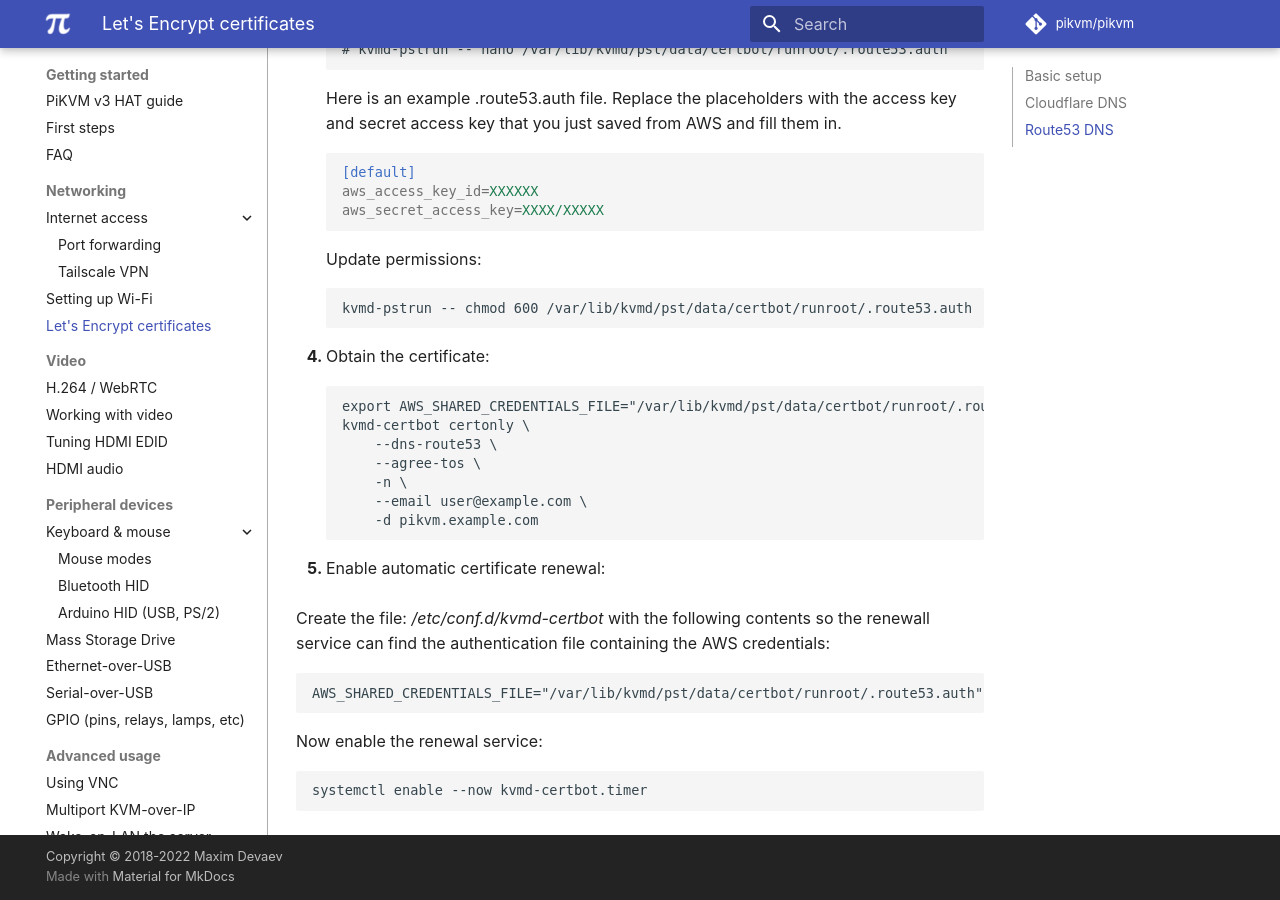
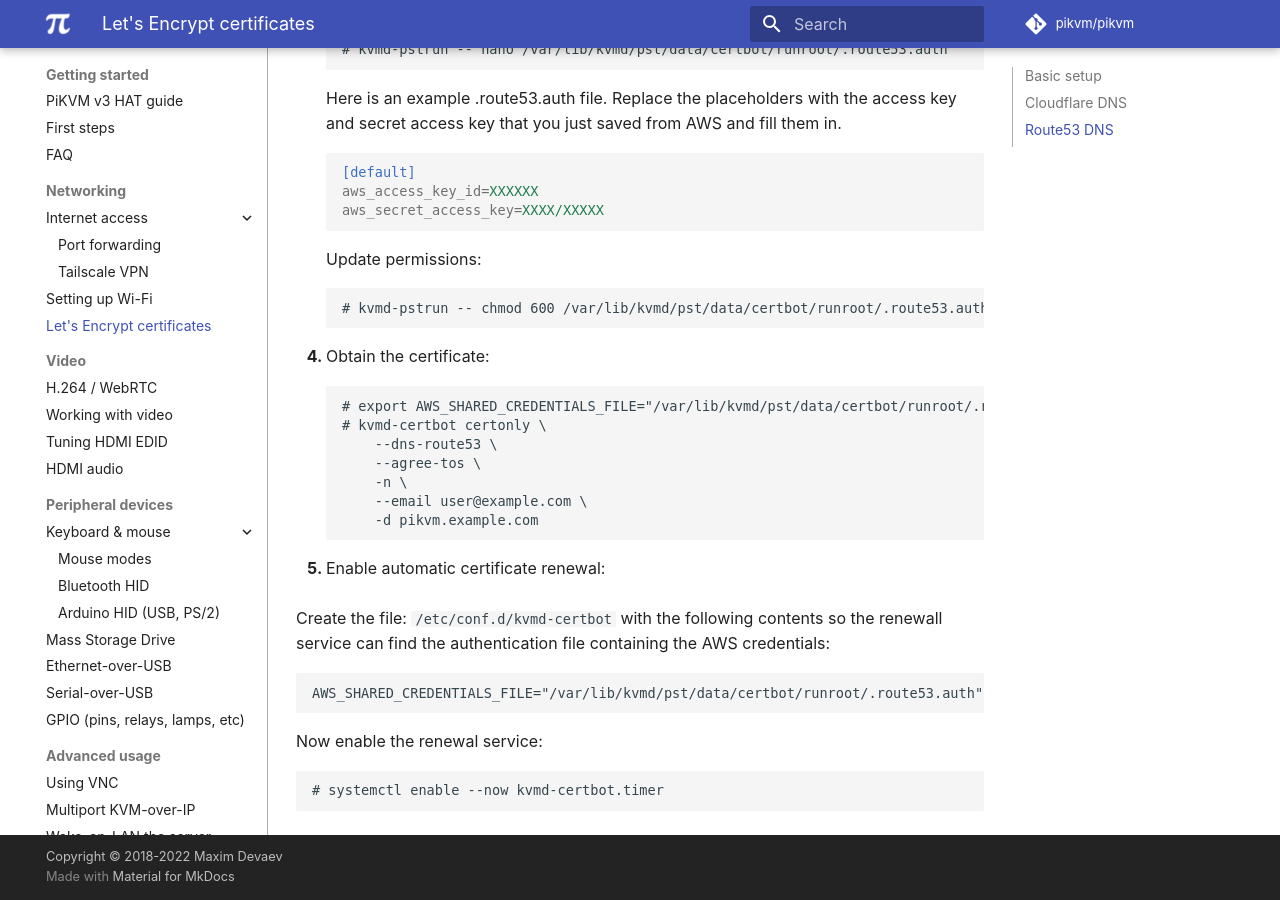
Before and after one commit to pikvm/pikvm, an MkDocs documentation site: the page built from docs/letsencrypt.md, in a window 1280 px wide and 900 px high, scrolled down 3393 px. Built offline with MkDocs 1.6.1 and Material for MkDocs 9.7.7, drawn with Linux system fonts in a browser that asks for light colours; some web fonts are replaced; comment, search, counter and statistics services are not loaded.

````diff
--- a/docs/letsencrypt.md
+++ b/docs/letsencrypt.md
@@ -147,13 +147,13 @@ This example shows that PiKVM may not be accessible from the internet, but you c
 
     Update permissions:
     ```
-    kvmd-pstrun -- chmod 600 /var/lib/kvmd/pst/data/certbot/runroot/.route53.auth
+    # kvmd-pstrun -- chmod 600 /var/lib/kvmd/pst/data/certbot/runroot/.route53.auth
     ```
 
 4. Obtain the certificate:
    ```
-   export AWS_SHARED_CREDENTIALS_FILE="/var/lib/kvmd/pst/data/certbot/runroot/.route53.auth"
-   kvmd-certbot certonly \
+   # export AWS_SHARED_CREDENTIALS_FILE="/var/lib/kvmd/pst/data/certbot/runroot/.route53.auth"
+   # kvmd-certbot certonly \
        --dns-route53 \
        --agree-tos \
        -n \
@@ -163,12 +163,12 @@ This example shows that PiKVM may not be accessible from the internet, but you c
 
 4. Enable automatic certificate renewal:
 
-   Create the file: */etc/conf.d/kvmd-certbot* with the following contents so the renewall service can find the authentication file containing the AWS credentials:
+   Create the file: `/etc/conf.d/kvmd-certbot` with the following contents so the renewall service can find the authentication file containing the AWS credentials:
    ```
    AWS_SHARED_CREDENTIALS_FILE="/var/lib/kvmd/pst/data/certbot/runroot/.route53.auth"
    ```
 
    Now enable the renewal service:
    ```
-   systemctl enable --now kvmd-certbot.timer
+   # systemctl enable --now kvmd-certbot.timer
    ```
````
